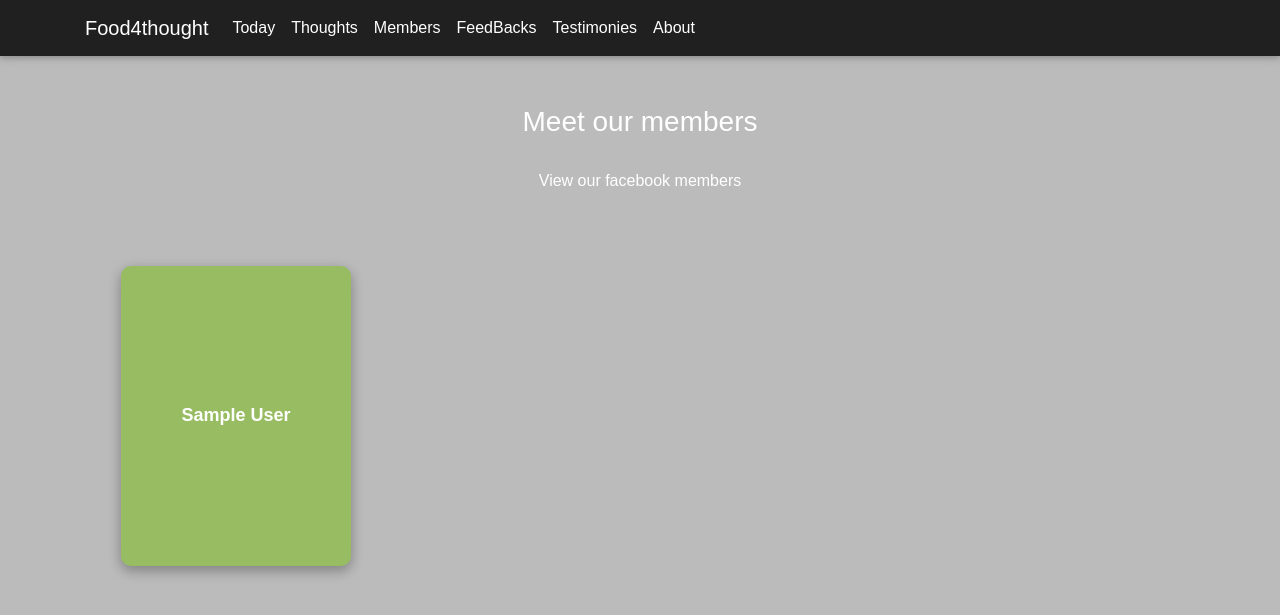
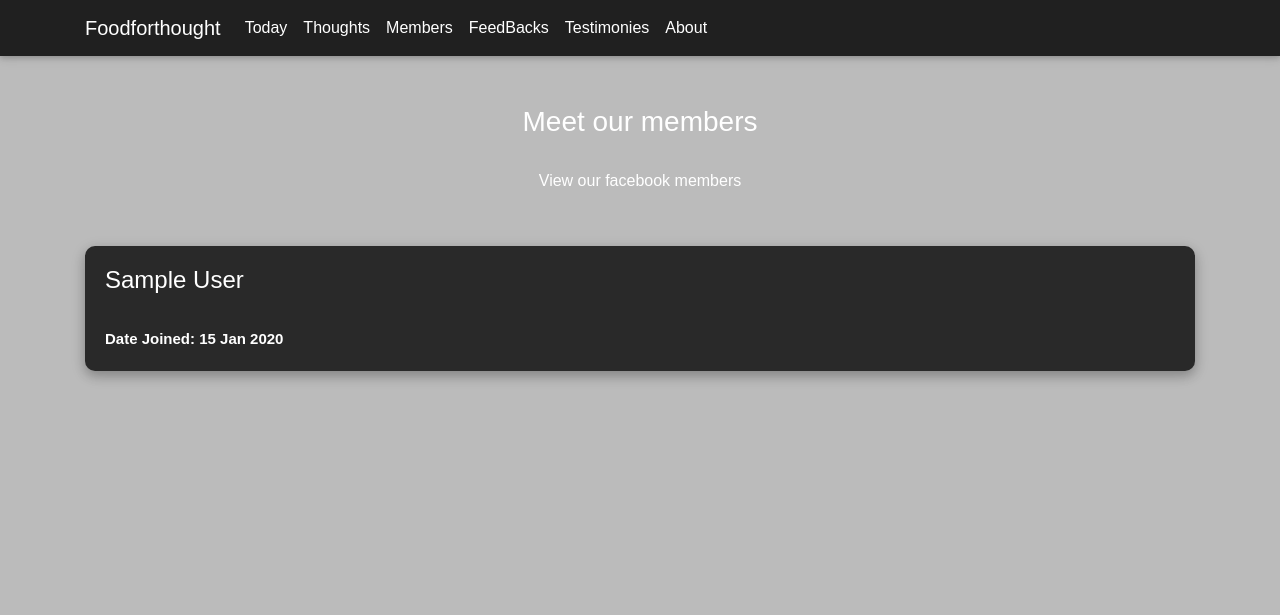
Before and after one commit to gabrielstonedelza/food4thought, a Django app: page /members/ in a window 1280 px wide. Shown: the top 615 px of the page. Run offline with Django 3.2, Linux system fonts and the light colour scheme; tables that the repository leaves empty hold one stand-in row (values such as "Sample post"); style sheets or scripts are compiled from the project's sources; some libraries are stand-ins or nearby versions; some web fonts are replaced.

Commit message:
still on styling

```diff
--- a/f4t/templates/f4t/allposts.html
+++ b/f4t/templates/f4t/allposts.html
@@ -10,7 +10,7 @@ All Thoughts
     <h4 class="text-center">All Thoughts</h4>
     <br>
     <div class="all-thoughts">
-        {% for post in allThoughts %}
+        {% for post in allThoughts  %}
             <div class="thought-box z-depth-1-half">
                 {% if post.audio_content %}
                     <audio controls controlsList="nodownload" src="{{ post.audio_content.url }}"></audio>
--- a/f4t/templates/f4t/members.html
+++ b/f4t/templates/f4t/members.html
@@ -4,12 +4,12 @@
 Our Members
 {% endblock %}
 {% block content%}
+<div class="addmember">
+    <a title="join food for thought" href='{% url "new_member" %}'>
+        <i class="fas fa-plus-circle"></i>
+    </a>
+</div>
 <div class="container">
-    <div class="addmember">
-        <a title="join food for thought" href='{% url "new_member" %}'>
-            <i class="fas fa-plus-circle"></i>
-        </a>
-    </div>
     <br>
     <h3 class="text-center">Meet our members</h3>
     <br>
@@ -19,10 +19,11 @@ Our Members
     <br>
     <br>
     <div class="my-thought-members">
-        <br>
         {% for member in all_members %}
             <div class="member-box z-depth-1-half">
-                <small>{{ member.name }}</small>
+                <h4>{{ member.name }}</h4>
+                <br>
+                <small>Date Joined: {{ member.date_joined|date:"d M Y" }}</small>
             </div>
         {% endfor %}
     </div>
--- a/f4t/templates/f4t/navbar.html
+++ b/f4t/templates/f4t/navbar.html
@@ -1,7 +1,7 @@
 <nav class="navbar sticky-top navbar-expand-lg navbar-light " style="background:#202020;">
   <div class="container">
 
-  <a style="color:white;" class="navbar-brand" href="{% url 'post_home' %}">Food4thought</a>
+  <a style="color:white;" class="navbar-brand" href="{% url 'post_home' %}">Foodforthought</a>
   <button class="navbar-toggler" type="button" data-toggle="collapse" data-target="#navbarSupportedContent" aria-controls="navbarSupportedContent" aria-expanded="false" aria-label="Toggle navigation">
     <span class="navbar-toggler-icon"></span>
   </button>
@@ -26,10 +26,6 @@
       <li class="nav-item">
         <a style="color: white;" class="nav-link" href="{% url 'about' %}">About</a>
       </li>
-      <li class="nav-item ml-1 mr-1">
-        <a title="Search" class="nav-link" href="#" data-toggle="modal" data-target="#basicExampleModal"><i class="fas fa-search"></i></a>
-      </li>
-
     </ul>
 </div>
   </div>
--- a/static/f4t/css/post_home.css
+++ b/static/f4t/css/post_home.css
@@ -62,7 +62,14 @@ button.butt:hover {
   color: #000;
 }
 
-navbar
+.thought2day {
+  background: #292929;
+  padding: 20px;
+  border-radius: 10px;
+  -webkit-transition: 1.2s ease;
+  transition: 1.2s ease;
+}
+
 .my-home-post-wrapper {
   display: -webkit-box;
   display: -ms-flexbox;
@@ -80,21 +87,18 @@ navbar
   padding: 20px;
 }
 
-navbar
 .my-home-post-wrapper h3 {
   font-weight: bold;
   padding: 15px;
 }
 
-navbar
 .my-home-post-wrapper p {
   letter-spacing: -0.003em;
   line-height: 32px;
   font-size: 18px;
-  font-family: 'Segoe UI', Tahoma, Geneva, Verdana, sans-serif;
+  font-family: "Segoe UI", Tahoma, Geneva, Verdana, sans-serif;
 }
 
-navbar
 .my-home-post-wrapper .my-audio {
   display: -webkit-box;
   display: -ms-flexbox;
@@ -103,17 +107,14 @@ navbar
 }
 
 .all-thoughts {
-  display: -webkit-box;
-  display: -ms-flexbox;
-  display: flex;
-  gap: 1.5rem;
-  -ms-flex-wrap: wrap;
-      flex-wrap: wrap;
+  display: -ms-grid;
+  display: grid;
+  -ms-grid-columns: (minmax(280px, 1fr))[auto-fit];
+      grid-template-columns: repeat(auto-fit, minmax(280px, 1fr));
+  gap: 1rem;
 }
 
 .all-thoughts .thought-box {
-  width: 350px;
-  height: 200px;
   background: #292929;
   padding: 20px;
   border-radius: 10px;
@@ -156,61 +157,43 @@ navbar
   letter-spacing: -0.003em;
   line-height: 32px;
   font-size: 18px;
-  font-family: 'Segoe UI', Tahoma, Geneva, Verdana, sans-serif;
+  font-family: "Segoe UI", Tahoma, Geneva, Verdana, sans-serif;
   padding: 20px;
 }
 
 .my-thought-members {
-  display: -webkit-box;
-  display: -ms-flexbox;
-  display: flex;
-  padding: 20px;
+  display: -ms-grid;
+  display: grid;
+  -ms-grid-columns: (minmax(280px, 1fr))[auto-fit];
+      grid-template-columns: repeat(auto-fit, minmax(280px, 1fr));
   gap: 1rem;
-  -ms-flex-wrap: wrap;
-      flex-wrap: wrap;
 }
 
 .my-thought-members .member-box {
-  width: 230px;
-  height: 300px;
-  background: #97BC62FF;
+  padding: 20px;
+  background: #292929;
   border-radius: 10px;
-  display: -webkit-box;
-  display: -ms-flexbox;
-  display: flex;
-  -webkit-box-orient: vertical;
-  -webkit-box-direction: normal;
-      -ms-flex-direction: column;
-          flex-direction: column;
-  -webkit-box-pack: center;
-      -ms-flex-pack: center;
-          justify-content: center;
-  -webkit-box-align: center;
-      -ms-flex-align: center;
-          align-items: center;
-  gap: 1rem;
 }
 
-.my-thought-members .member-box img {
-  width: 200px;
-  height: 200px;
-  border-radius: 50%;
-  border: solid 2px white;
+.my-thought-members .member-box h4 {
+  text-transform: capitalize;
 }
 
 .my-thought-members .member-box small {
   font-weight: bold;
-  font-size: 18px;
+  font-size: 15px;
 }
 
-.addmember, .my-new-thought-button {
+.addmember,
+.my-new-thought-button {
   padding: 20px;
   position: fixed;
   margin-top: 40px;
   margin-left: 40px;
 }
 
-.addmember a .fa-plus-circle, .my-new-thought-button a .fa-plus-circle {
+.addmember a .fa-plus-circle,
+.my-new-thought-button a .fa-plus-circle {
   font-size: 30px;
   color: #2c4607;
 }
@@ -236,7 +219,7 @@ navbar
   letter-spacing: -0.003em;
   line-height: 32px;
   font-size: 18px;
-  font-family: 'Segoe UI', Tahoma, Geneva, Verdana, sans-serif;
+  font-family: "Segoe UI", Tahoma, Geneva, Verdana, sans-serif;
 }
 
 .about-us .social-media a .fa-facebook-square {
--- a/static/f4t/css/post_home.scss
+++ b/static/f4t/css/post_home.scss
@@ -1,8 +1,12 @@
-@import './variables';
+@import "./variables";
 
-navbar
-
-
+.thought2day {
+  background: #292929;
+  padding: 20px;
+  border-radius: 10px;
+  // color: #fff !important;
+  transition: 1.2s ease;
+}
 // for post home
 .my-home-post-wrapper {
   display: flex;
@@ -11,49 +15,45 @@ navbar
   align-items: center;
   padding: 20px;
 
-    h3{
+  h3 {
     font-weight: bold;
     padding: 15px;
   }
-    p{
+  p {
     letter-spacing: -0.003em;
     line-height: 32px;
     font-size: 18px;
-        font-family: 'Segoe UI', Tahoma, Geneva, Verdana, sans-serif;
+    font-family: "Segoe UI", Tahoma, Geneva, Verdana, sans-serif;
   }
-    .my-audio{
+  .my-audio {
     display: flex;
     gap: 1rem;
   }
 }
 
 // for all posts
-.all-thoughts{
-    display: flex;
-    gap: 1.5rem;
-    flex-wrap: wrap;
-
-    .thought-box{
-        width: 350px;
-        height: 200px;
-        // background-color: #757272;
+.all-thoughts {
+    display: grid;
+    grid-template-columns: repeat(auto-fit,minmax(280px,1fr));
+    gap: 1rem;
+  .thought-box {
     background: #292929;
     padding: 20px;
     border-radius: 10px;
     // color: #fff !important;
     transition: 1.2s ease;
-        p.pcontent{
+    p.pcontent {
       font-size: 15px;
     }
 
-        &:hover{
+    &:hover {
       transform: scale(1.1);
     }
   }
 }
 
 // for thought detail
-.mypost-detail-container{
+.mypost-detail-container {
   padding: 20px;
   display: flex;
   justify-content: center;
@@ -63,73 +63,64 @@ navbar
   flex-wrap: wrap;
   margin: auto;
 
-
-    .mypost-detail-content{
+  .mypost-detail-content {
     margin-top: 10px;
     letter-spacing: -0.003em;
     line-height: 32px;
     font-size: 18px;
-        font-family: 'Segoe UI', Tahoma, Geneva, Verdana, sans-serif;
+    font-family: "Segoe UI", Tahoma, Geneva, Verdana, sans-serif;
     padding: 20px;
   }
 }
 
 // for members
-.my-thought-members{
-    display: flex;
+.my-thought-members {
+  display: grid;
+    grid-template-columns: repeat(auto-fit,minmax(280px,1fr));
+    gap: 1rem;
+  .member-box {
       padding: 20px;
-    gap: 1rem;
-    flex-wrap: wrap;
-    .member-box{
-        width: 230px;
-        height: 300px;
-        background: #97BC62FF;
+    h4{
+        text-transform: capitalize;
+    }
+    background: #292929;
     border-radius: 10px;
+
+    small {
+      font-weight: bold;
+      font-size: 15px;
+    }
+  }
+}
+
+.addmember,
+.my-new-thought-button {
+  padding: 20px;
+  position: fixed;
+  margin-top: 40px;
+  margin-left: 40px;
+
+  a .fa-plus-circle {
+    font-size: 30px;
+    color: rgb(44, 70, 7);
+  }
+}
+.about-us {
   display: flex;
   flex-direction: column;
   justify-content: center;
   align-items: center;
   gap: 1rem;
-        img{
-            width: 200px;
-            height: 200px;
-            border-radius: 50%;
-            border: solid 2px white;
-        }
-        small{
-            font-weight: bold;
-            font-size: 18px;
-        }
-    }
-}
-
-.addmember, .my-new-thought-button{
-    padding: 20px;
-    position: fixed;
-    margin-top: 40px;
-    margin-left: 40px;
-
-    a .fa-plus-circle{
-        font-size: 30px;
-        color: rgb(44, 70, 7);
-    }
-}
-.about-us{
-    display: flex;
-    flex-direction: column;
-    justify-content: center;
-    align-items: center;
-    gap: 1rem;
-    p.thought-about{
+  p.thought-about {
     letter-spacing: -0.003em;
     line-height: 32px;
     font-size: 18px;
-        font-family: 'Segoe UI', Tahoma, Geneva, Verdana, sans-serif;
+    font-family: "Segoe UI", Tahoma, Geneva, Verdana, sans-serif;
   }
 
-    .social-media{
-        a{
-            .fa-facebook-square{
+  .social-media {
+    a {
+      .fa-facebook-square {
         font-size: 30px;
       }
     }
@@ -137,9 +128,9 @@ navbar
 }
 
 // media queries
-@media(max-width: 500px){
+@media (max-width: 500px) {
   // all thoughts
-    .all-thoughts{
+  .all-thoughts {
     display: flex;
     flex-direction: column;
     justify-content: center;
@@ -148,7 +139,7 @@ navbar
   }
 
   // members
-    .my-thought-members{
+  .my-thought-members {
     display: flex;
     flex-direction: column;
     justify-content: center;
```
Also changed, not shown: f4t/templates/f4t/post_home.html (+7 -6 lines), 4 other files. Lines whose indentation alone changed are shown as unchanged.
